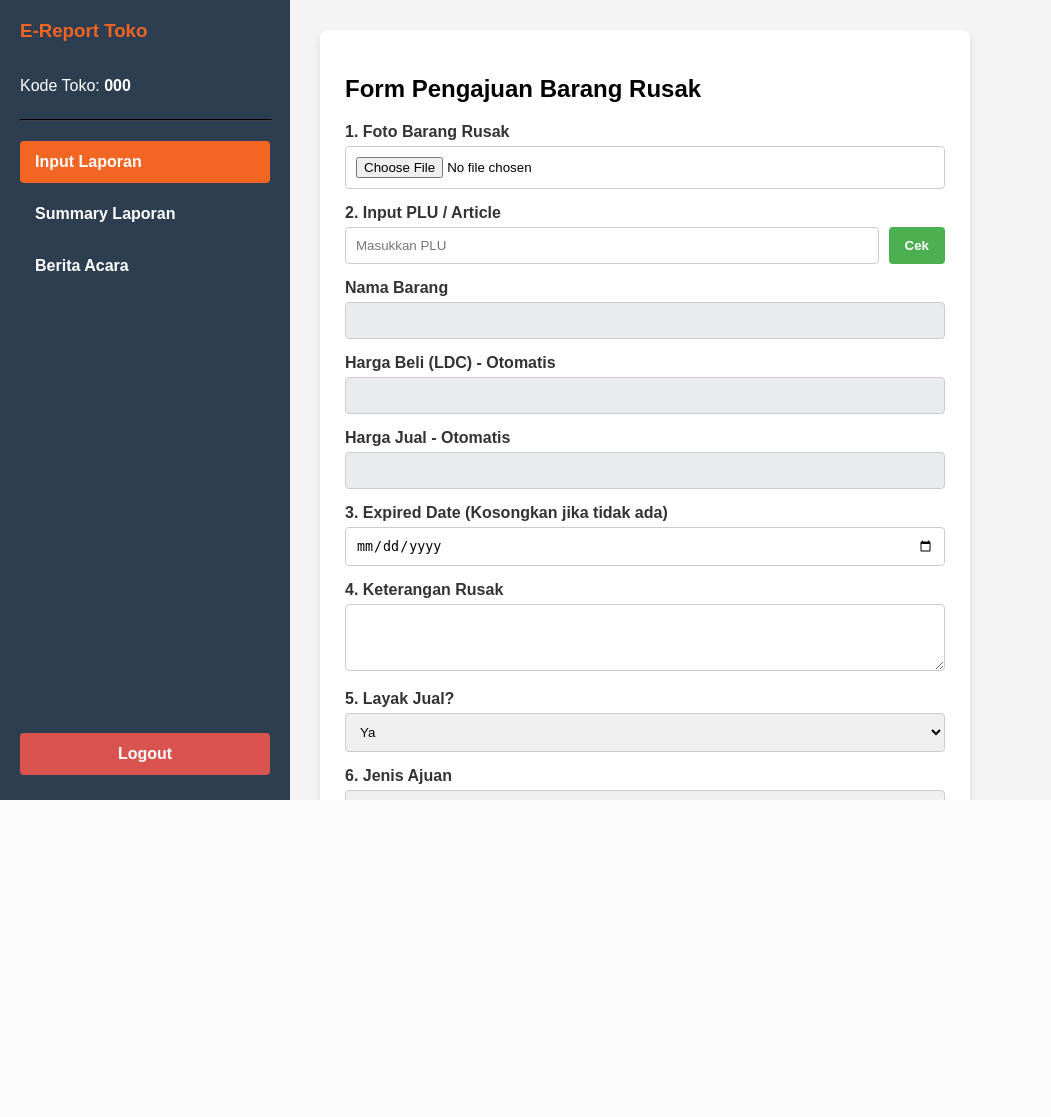
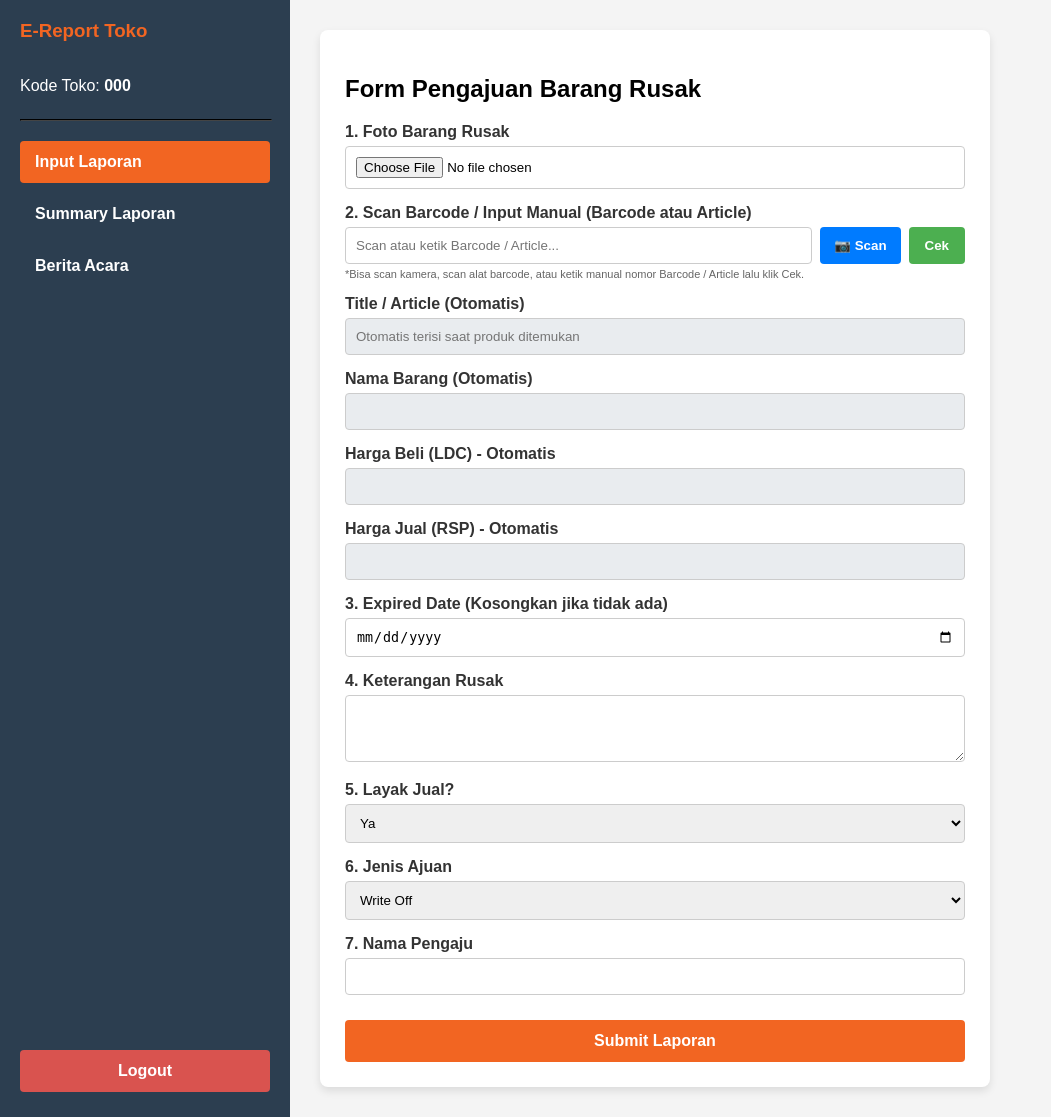
Before and after one commit to faisalbakri564-arch/AplikasiLaporanBarangRusak, a Spring app: template src/main/resources/templates/form-input.html in a window 1280 px wide. Shown: the whole page, without its empty margins (0-1051 px from the left). Before the commit the page ends 800 px from the top, so only its background shows below. Run offline with Thymeleaf, Linux system fonts and the light colour scheme; the template is opened without the code that fills it: most values are stand-ins (such as "Sample title", 1, 10 or a date in 2020); data that the repository does not hold is empty.

Commit message:
Update form-input.html

```diff
--- a/src/main/resources/templates/form-input.html
+++ b/src/main/resources/templates/form-input.html
@@ -2,22 +2,34 @@
 <html lang="id" xmlns:th="http://www.thymeleaf.org">
 <head>
     <meta charset="UTF-8">
+    <meta name="viewport" content="width=device-width, initial-scale=1.0">
     <title>Input Laporan - Store</title>
+    <!-- Library Scanner Barcode Kamera -->
+    <script src="https://unpkg.com/html5-qrcode" type="text/javascript"></script>
     <style>
-        body { font-family: Arial, sans-serif; background: #f4f4f4; margin: 0; display: flex; height: 100vh; }
+        body { font-family: Arial, sans-serif; background: #f4f4f4; margin: 0; display: flex; min-height: 100vh; }
         .sidebar { width: 250px; background: #2c3e50; color: white; display: flex; flex-direction: column; padding: 20px; flex-shrink: 0; }
         .sidebar h3 { color: #f26522; margin-top: 0; }
         .sidebar a { color: white; text-decoration: none; padding: 12px 15px; margin: 5px 0; border-radius: 4px; display: block; font-weight: bold; }
         .sidebar a:hover, .sidebar a.active { background: #f26522; }
         .main-content { flex: 1; padding: 30px; overflow-y: auto; }
-        .card { background: white; padding: 25px; border-radius: 8px; box-shadow: 0 4px 8px rgba(0,0,0,0.1); max-width: 600px; }
+        .card { background: white; padding: 25px; border-radius: 8px; box-shadow: 0 4px 8px rgba(0,0,0,0.1); max-width: 620px; }
         .form-group { margin-bottom: 15px; }
         label { display: block; font-weight: bold; margin-bottom: 5px; color: #333; }
-        input[type="text"], input[type="file"], input[type="date"], select, textarea { width: 100%; padding: 10px; border: 1px solid #ccc; border-radius: 4px; box-sizing: border-box; }
+        input[type="text"], input[type="file"], input[type="date"], select, textarea {
+            width: 100%; padding: 10px; border: 1px solid #ccc; border-radius: 4px; box-sizing: border-box;
+        }
+        .input-action-row { display: flex; gap: 8px; flex-wrap: wrap; }
+        .input-action-row input { flex: 1; min-width: 180px; }
         .btn-cek { background: #4CAF50; color: white; border: none; padding: 10px 16px; border-radius: 4px; cursor: pointer; font-weight: bold; }
+        .btn-scan { background: #007bff; color: white; border: none; padding: 10px 14px; border-radius: 4px; cursor: pointer; font-weight: bold; }
+        .btn-stop-scan { background: #d9534f; color: white; border: none; padding: 8px 14px; border-radius: 4px; cursor: pointer; font-weight: bold; margin-top: 8px; width: 100%; }
         .btn-submit { background: #f26522; color: white; border: none; padding: 12px; width: 100%; border-radius: 4px; font-size: 16px; font-weight: bold; cursor: pointer; margin-top: 10px; }
         .btn-submit:disabled { background: #999; cursor: not-allowed; }
         .readonly-bg { background-color: #e9ecef; color: #555; }
+        .hint { font-size: 11px; color: #666; margin-top: 4px; display: block; }
+        #scanner-container { display: none; margin-top: 10px; padding: 10px; border: 2px dashed #007bff; border-radius: 6px; background: #f8fbff; }
+        #reader { width: 100%; }
     </style>
 </head>
 <body>
@@ -34,21 +46,35 @@
 <div class="main-content">
     <div class="card">
         <h2>Form Pengajuan Barang Rusak</h2>
-        <form action="/submit-laporan" method="POST" enctype="multipart/form-data" onsubmit="disableSubmitBtn()">
+        <form action="/submit-laporan" method="POST" enctype="multipart/form-data" onsubmit="return validateAndDisableSubmit()">
             <div class="form-group">
                 <label>1. Foto Barang Rusak</label>
                 <input type="file" name="foto" accept="image/*" required>
             </div>
+
             <div class="form-group">
-                <label>2. Input PLU / Article</label>
-                <div style="display: flex; gap: 10px;">
-                    <input type="text" id="plu" name="plu" placeholder="Masukkan PLU" required>
-                    <button type="button" class="btn-cek" onclick="cekPlu()">Cek</button>
+                <label>2. Scan Barcode / Input Manual (Barcode atau Article)</label>
+                <div class="input-action-row">
+                    <input type="text" id="plu" name="plu" placeholder="Scan atau ketik Barcode / Article..." required>
+                    <button type="button" class="btn-scan" onclick="startScanner()">📷 Scan</button>
+                    <button type="button" class="btn-cek" onclick="cekProduk()">Cek</button>
+                </div>
+                <span class="hint">*Bisa scan kamera, scan alat barcode, atau ketik manual nomor Barcode / Article lalu klik Cek.</span>
+
+                <!-- Area Kamera Scanner -->
+                <div id="scanner-container">
+                    <div id="reader"></div>
+                    <button type="button" class="btn-stop-scan" onclick="stopScanner()">Tutup Kamera Scanner</button>
                 </div>
             </div>
 
             <div class="form-group">
-                <label>Nama Barang</label>
+                <label>Title / Article (Otomatis)</label>
+                <input type="text" id="titleArticle" class="readonly-bg" readonly placeholder="Otomatis terisi saat produk ditemukan">
+            </div>
+
+            <div class="form-group">
+                <label>Nama Barang (Otomatis)</label>
                 <input type="text" id="namaBarang" name="namaBarang" class="readonly-bg" readonly required>
             </div>
 
@@ -58,7 +84,7 @@
             </div>
 
             <div class="form-group">
-                <label>Harga Jual - Otomatis</label>
+                <label>Harga Jual (RSP) - Otomatis</label>
                 <input type="text" id="harga" name="harga" class="readonly-bg" readonly required>
             </div>
 
@@ -98,13 +124,84 @@
 </div>
 
 <script>
-    function cekPlu() {
-        const plu = document.getElementById("plu").value;
-        if (!plu) return alert("Masukkan PLU!");
-        fetch('/api/cek-plu?plu=' + plu)
+    let html5QrCode = null;
+    let isProductValid = false;
+
+    // Mendukung tekan Enter di kolom input (berguna untuk scanner fisik maupun ketik manual)
+    document.getElementById("plu").addEventListener("keypress", function(event) {
+        if (event.key === "Enter") {
+            event.preventDefault();
+            cekProduk();
+        }
+    });
+
+    function startScanner() {
+        const container = document.getElementById("scanner-container");
+        container.style.display = "block";
+
+        if (!html5QrCode) {
+            html5QrCode = new Html5Qrcode("reader");
+        }
+
+        const config = {
+            fps: 10,
+            qrbox: { width: 250, height: 140 },
+            formatsToSupport: [
+                Html5QrcodeSupportedFormats.EAN_13,
+                Html5QrcodeSupportedFormats.EAN_8,
+                Html5QrcodeSupportedFormats.UPC_A,
+                Html5QrcodeSupportedFormats.UPC_E,
+                Html5QrcodeSupportedFormats.CODE_128,
+                Html5QrcodeSupportedFormats.CODE_39
+            ]
+        };
+
+        html5QrCode.start(
+            { facingMode: "environment" },
+            config,
+            (decodedText) => {
+                document.getElementById("plu").value = decodedText;
+                stopScanner();
+                cekProduk();
+            },
+            (errorMessage) => {
+                // Abaikan error frame saat kamera mencari fokus barcode
+            }
+        ).catch((err) => {
+            alert("Kamera tidak dapat diakses. Pastikan izin kamera aktif atau gunakan input manual.\nDetail: " + err);
+            container.style.display = "none";
+        });
+    }
+
+    function stopScanner() {
+        const container = document.getElementById("scanner-container");
+        if (html5QrCode && html5QrCode.isScanning) {
+            html5QrCode.stop().then(() => {
+                container.style.display = "none";
+            }).catch(() => {
+                container.style.display = "none";
+            });
+        } else {
+            container.style.display = "none";
+        }
+    }
+
+    function cekProduk() {
+        const kode = document.getElementById("plu").value.trim();
+        if (!kode) return alert("Scan barcode atau masukkan Barcode / Article terlebih dahulu!");
+
+        const btnCek = document.querySelector(".btn-cek");
+        btnCek.innerText = "Mencari...";
+
+        fetch('/api/cek-plu?plu=' + encodeURIComponent(kode))
             .then(res => res.json())
             .then(data => {
+                btnCek.innerText = "Cek";
+                isProductValid = data.found === true;
+
+                document.getElementById("titleArticle").value = data.title || "-";
                 document.getElementById("namaBarang").value = data.namaBarang;
+
                 document.getElementById("harga").value = new Intl.NumberFormat('id-ID', {
                     style: 'currency',
                     currency: 'IDR',
@@ -116,13 +213,22 @@
                     currency: 'IDR',
                     minimumFractionDigits: 0
                 }).format(data.ldc || 0);
+            })
+            .catch(() => {
+                btnCek.innerText = "Cek";
+                alert("Gagal mengambil data produk.");
             });
     }
 
-    function disableSubmitBtn() {
+    function validateAndDisableSubmit() {
+        if (!isProductValid) {
+            alert("Produk belum ditemukan! Pastikan Barcode atau Article sudah benar dan klik Cek terlebih dahulu.");
+            return false;
+        }
         const btn = document.getElementById("btnSubmit");
         btn.disabled = true;
         btn.innerText = "Mengirim Laporan...";
+        return true;
     }
 </script>
 </body>
```
